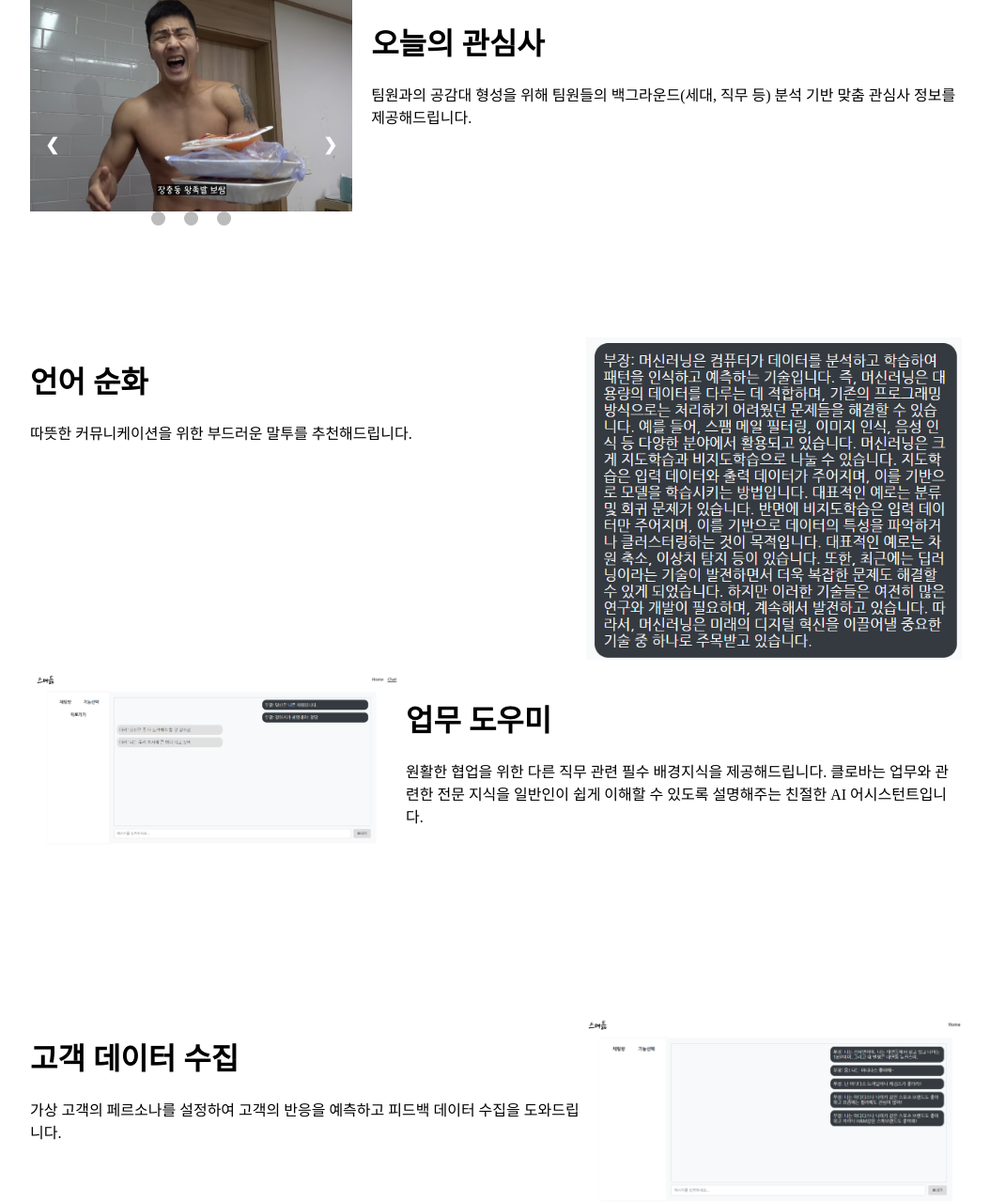
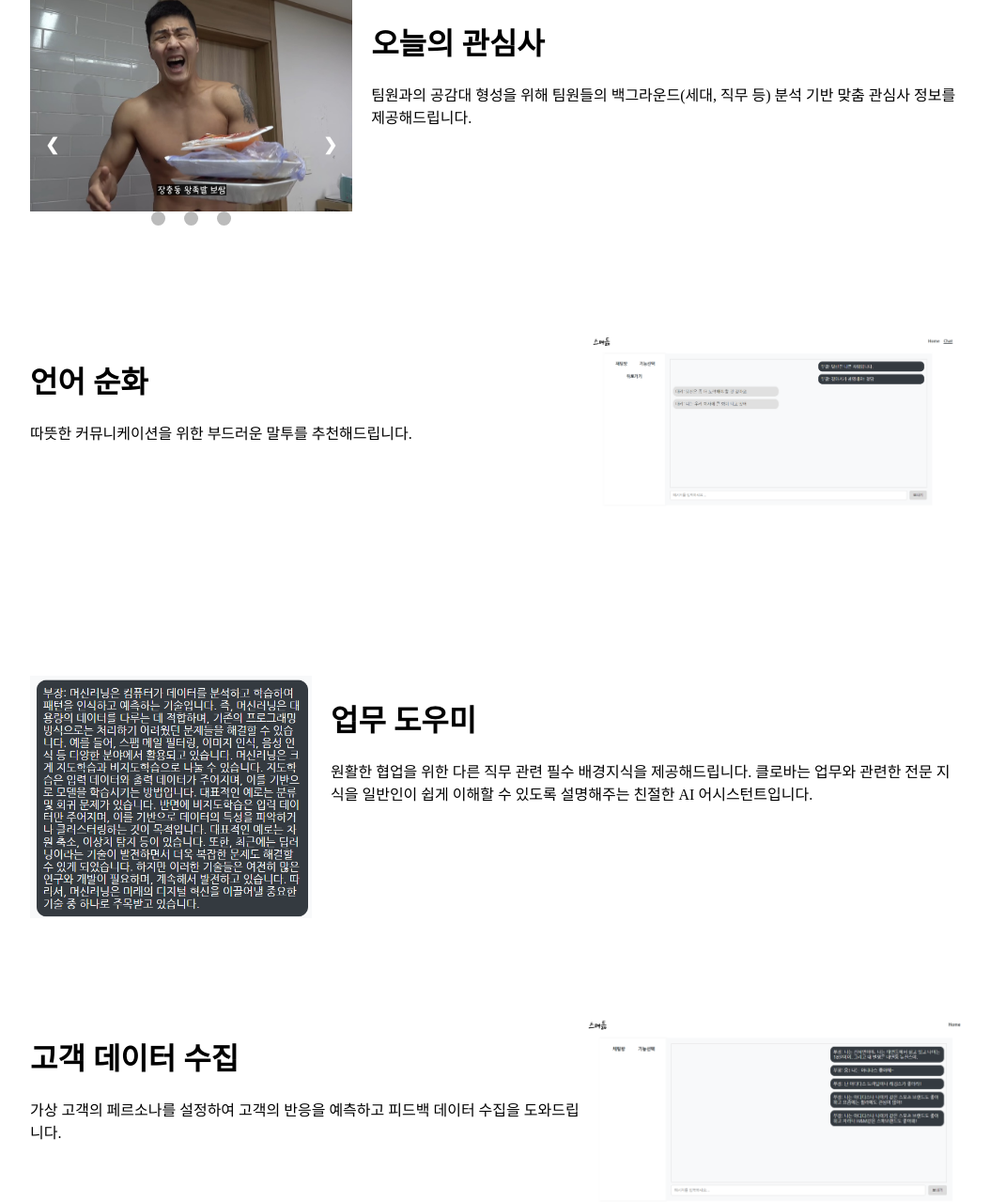
Before and after one commit to tovin4613/bida_hackathon, a Django app: page / in a window 1280 px wide. Shown: the part 887-2166 px from the top of the page at 94% size, without its empty margins (112-1166 px from the left). Run offline with Django 4.2, Linux system fonts and the light colour scheme; some web fonts are replaced.

Commit message:
사진 수정

```diff
--- a/static/css/main.css
+++ b/static/css/main.css
@@ -229,8 +229,9 @@ main>.wrap>button:hover {
 }
 
 #sm-img{
-    width:400px;
+    width:300px;
     height:auto;
+    margin-right:20px;
 }
 
 #member-container{
--- a/templates/index.html
+++ b/templates/index.html
@@ -81,17 +81,17 @@
                 <h1>언어 순화</h1>
                 <p>따뜻한 커뮤니케이션을 위한 부드러운 말투를 추천해드립니다.</p>
             </div>
-            <div class="sm-section">
-                <div class="sm-container">
-                    <img id = "sm-img" src="{% static "img/sm.png" %}"></img>
+            <div class="kind-section">
+                <div class="img-container">
+                    <img id = "kind-img" src="{% static "img/kind.png" %}"></img>
                 </div>
             </div>
         </div>
 
         <div class="main-container">
-            <div class="kind-section">
-                <div class="img-container">
-                    <img id = "kind-img" src="{% static "img/kind.png" %}"></img>
+            <div class="sm-section">
+                <div class="sm-container">
+                    <img id = "sm-img" src="{% static "img/sm.png" %}"></img>
                 </div>
             </div>
             <div class="description-section">
```
